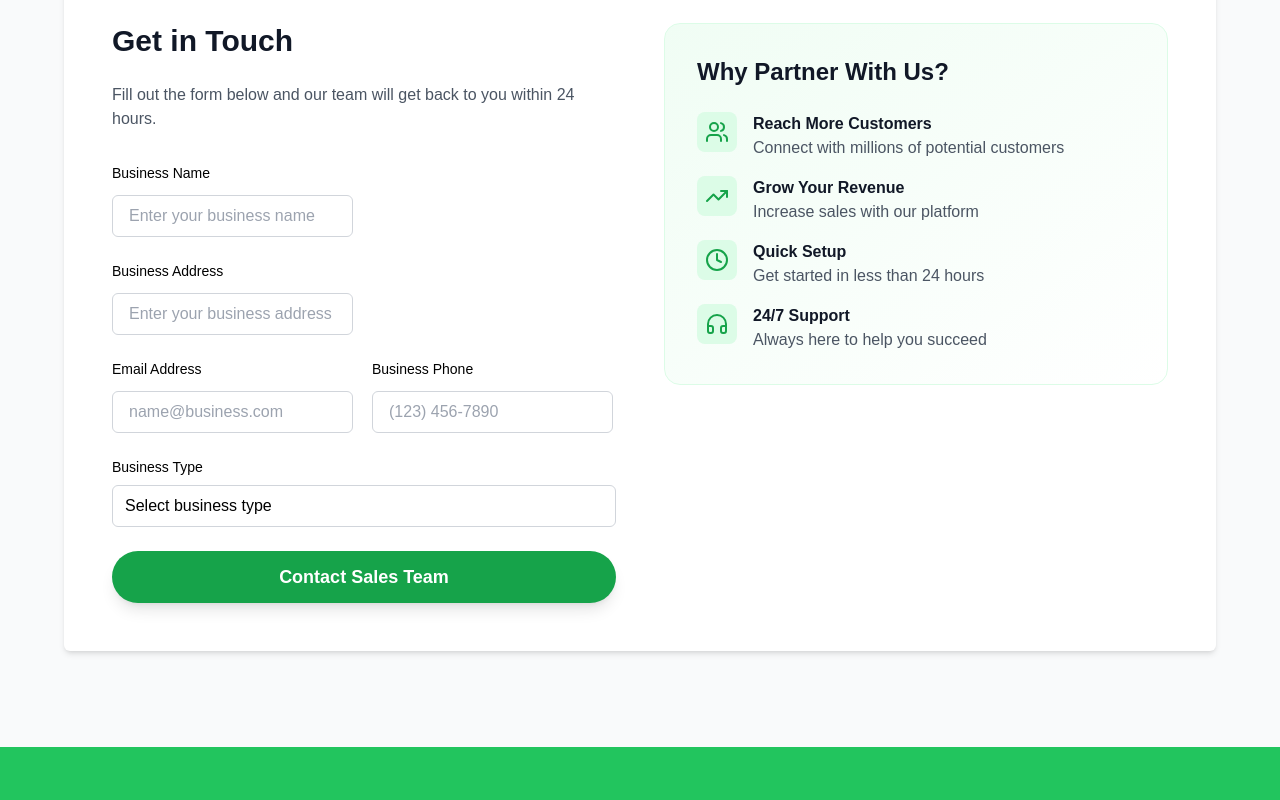
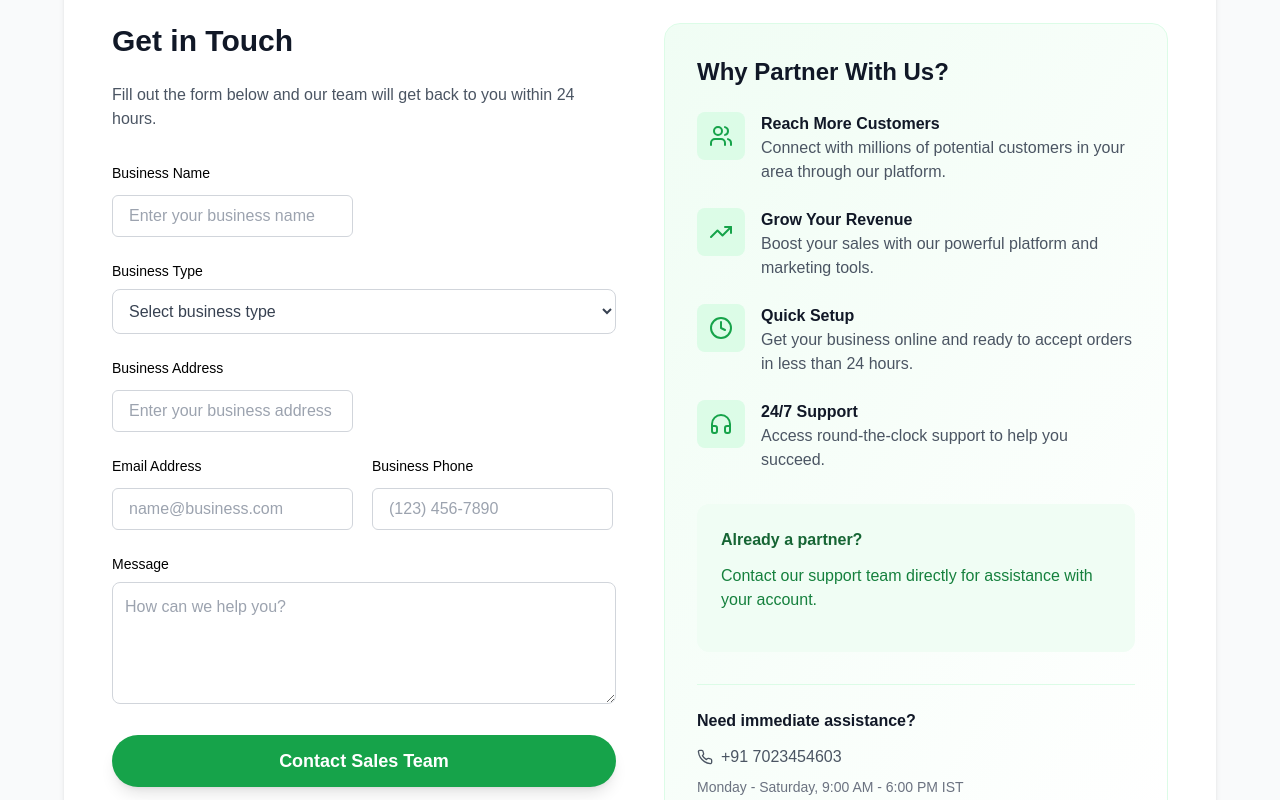
Before and after one commit to hritvikgupta/quickcommerce, a Next.js app: page /contact in a window 1280 px wide. Shown: the part 800-1600 px from the top of the page. Built offline with nearby package versions, Linux system fonts and the light colour scheme.

Commit message:
update-marketplace

```diff
--- a/src/app/contact/page.js
+++ b/src/app/contact/page.js
@@ -9,7 +9,7 @@ import Image from "next/image";
 import Link from "next/link";
 import { Apple, Smartphone, ArrowRight, ChevronDown, Menu, X } from "lucide-react"; // Added Menu and X icons
 import { useRouter } from 'next/navigation'; // For navigation
-
+import axios from "axios";
 // Custom Label Component with Black Text
 const Label = ({ htmlFor, children }) => (
   <label htmlFor={htmlFor} className="block text-sm font-medium text-black mb-2">
@@ -130,7 +130,7 @@ const Header = ({ scrollToPricing, scrollToSignup }) => {
             )}
           </div>
 
-          <Button variant="ghost" className="font-bold text-green-900 hover:text-green-700" onClick={() => router.push('/contact')}>
+          <Button variant="ghost" className="font-bold ml-[-5px] text-green-900 hover:text-green-700" onClick={() => router.push('/contact')}>
             Contact
           </Button>
           <Button variant="ghost" className="font-bold text-green-900 hover:text-green-700" onClick={() => router.push('/aboutus')}>
@@ -231,13 +231,15 @@ const Header = ({ scrollToPricing, scrollToSignup }) => {
   );
 };
 const ContactPage = () => {
-  const [businessType, setBusinessType] = useState("");
   const [formData, setFormData] = useState({
     businessName: '',
     businessAddress: '',
+    businessType: '',
     email: '',
     phone: '',
+    message: ''
   });
+  const [isSubmitted, setIsSubmitted] = useState(false);
 
   const handleInputChange = (e) => {
     setFormData({
@@ -246,9 +248,77 @@ const ContactPage = () => {
     });
   };
 
-  const handleSubmit = (e) => {
+  const SuccessMessage = () => (
+    <div className="text-center py-12 px-4">
+      <div className="mb-8">
+        <svg
+          className="w-20 h-20 text-green-500 mx-auto mb-6"
+          fill="none"
+          stroke="currentColor"
+          viewBox="0 0 24 24"
+        >
+          <path
+            strokeLinecap="round"
+            strokeLinejoin="round"
+            strokeWidth="2"
+            d="M9 12l2 2 4-4m6 2a9 9 0 11-18 0 9 9 0 0118 0z"
+          />
+        </svg>
+        <h3 className="text-2xl md:text-3xl font-bold text-gray-900 mb-4">
+          Thank You for Reaching Out!
+        </h3>
+        <p className="text-lg text-gray-600 mb-2">
+          We've received your message and appreciate your interest in InstaMarkt.
+        </p>
+        <p className="text-lg text-gray-600">
+          Our team will contact you within the next 24 hours to discuss how we can help grow your business.
+        </p>
+      </div>
+      <div className="flex justify-center gap-4">
+        <Link href="/">
+          <Button className="bg-green-600 hover:bg-green-700 text-white rounded-full px-8 py-3">
+            Return to Home
+          </Button>
+        </Link>
+        <Link href="/business">
+          <Button variant="outline" className="border-2 border-green-600 text-green-600 hover:bg-green-50 rounded-full px-8 py-3">
+            Explore Business Solutions
+          </Button>
+        </Link>
+      </div>
+    </div>
+  );
+
+  const handleSubmit = async (e) => {
     e.preventDefault();
-    // Handle form submission
+
+    const contactData = {
+      fields: {
+        "Business Name": formData.businessName,
+        "Business Type": formData.businessType,
+        "Business Address": formData.businessAddress,
+        "Email": formData.email,
+        "Phone": formData.phone,
+        "Message": formData.message,
+        "Status": "New"
+      }
+    };
+
+    try {
+      const contactResponse = await axios.post(
+        `https://api.airtable.com/v0/${process.env.NEXT_PUBLIC_AIRTABLE_BASE_ID}/Contact%20Us`,
+        contactData,
+        {
+          headers: {
+            Authorization: `Bearer ${process.env.NEXT_PUBLIC_AIRTABLE_PAT}`,
+            'Content-Type': 'application/json',
+          },
+        }
+      );
+      setIsSubmitted(true);
+    } catch (error) {
+      console.error("Error submitting contact form:", error);
+    }
   };
 
   return (
@@ -273,7 +343,7 @@ const ContactPage = () => {
                   <h3 className="text-lg font-semibold mb-2">Call Us</h3>
                   <p className="text-white/90">Monday-Saturday</p>
                   <a href="tel:7023454603" className="block text-lg font-medium mt-2 hover:text-white/80">
-                    7023454603
+                    +91 7023454603
                   </a>
                 </div>
                 <div className="bg-white/10 backdrop-blur-lg rounded-xl p-6 hover:bg-white/20 transition-all duration-300">
@@ -305,6 +375,7 @@ const ContactPage = () => {
           <Card className="overflow-visible border-0 shadow-2xl">
             <CardContent className="p-8 md:p-12">
               <div className="flex flex-col md:flex-row gap-12">
+                {!isSubmitted ? (
                   <div className="md:w-1/2">
                     <h2 className="text-3xl font-bold mb-6 text-gray-900">Get in Touch</h2>
                     <p className="text-gray-600 mb-8">
@@ -313,65 +384,87 @@ const ContactPage = () => {
 
                     <form onSubmit={handleSubmit} className="space-y-6">
                       <div>
-                      <Label htmlFor="businessName" className="text-gray-700">Business Name</Label>
+                        <Label htmlFor="businessName">Business Name</Label>
                         <Input
                           id="businessName"
                           value={formData.businessName}
                           onChange={handleInputChange}
-                        className="mt-1 focus:ring-green-500 focus:border-green-500"
+                          className="mt-1 text-black"
                           placeholder="Enter your business name"
+                          required
                         />
                       </div>
 
                       <div>
-                      <Label htmlFor="businessAddress" className="text-gray-700">Business Address</Label>
+                        <Label htmlFor="businessType">Business Type</Label>
+                        <select
+                          id="businessType"
+                          value={formData.businessType}
+                          onChange={handleInputChange}
+                          className="w-full p-3 border border-gray-300 rounded-lg focus:ring-2 focus:ring-green-500 focus:border-transparent text-gray-700 bg-white"
+                          required
+                        >
+                          <option value="" disabled>Select business type</option>
+                          <option value="Restaurant">Restaurant</option>
+                          <option value="Grocery">Grocery</option>
+                          <option value="Alcohol">Alcohol</option>
+                          <option value="Convenience">Convenience</option>
+                          <option value="Flower Shop">Flower Shop</option>
+                          <option value="Pet Store">Pet Store</option>
+                          <option value="Retail">Retail</option>
+                        </select>
+                      </div>
+
+                      <div>
+                        <Label htmlFor="businessAddress">Business Address</Label>
                         <Input
                           id="businessAddress"
                           value={formData.businessAddress}
                           onChange={handleInputChange}
-                        className="mt-1 focus:ring-green-500 focus:border-green-500"
+                          className="mt-1 text-black"
                           placeholder="Enter your business address"
+                          required
                         />
                       </div>
 
                       <div className="grid grid-cols-1 sm:grid-cols-2 gap-4">
                         <div>
-                        <Label htmlFor="email" className="text-gray-700">Email Address</Label>
+                          <Label htmlFor="email">Email Address</Label>
                           <Input
                             id="email"
                             type="email"
                             value={formData.email}
                             onChange={handleInputChange}
-                          className="mt-1 focus:ring-green-500 focus:border-green-500"
+                            className="mt-1 text-black"
                             placeholder="name@business.com"
+                            required
                           />
                         </div>
                         <div>
-                        <Label htmlFor="phone" className="text-gray-700">Business Phone</Label>
+                          <Label htmlFor="phone">Business Phone</Label>
                           <Input
                             id="phone"
                             type="tel"
                             value={formData.phone}
                             onChange={handleInputChange}
-                          className="mt-1 focus:ring-green-500 focus:border-green-500"
+                            className="mt-1 text-black"
                             placeholder="(123) 456-7890"
+                            required
                           />
                         </div>
                       </div>
 
                       <div>
-                      <Label htmlFor="businessType" className="text-gray-700">Business Type</Label>
-                      <Select value={businessType} onValueChange={setBusinessType}>
-                        <SelectTrigger className="w-full mt-1">
-                          {businessType || "Select business type"}
-                        </SelectTrigger>
-                        <SelectContent>
-                          <SelectItem value="restaurant">Restaurant</SelectItem>
-                          <SelectItem value="grocery">Grocery Store</SelectItem>
-                          <SelectItem value="retail">Retail Store</SelectItem>
-                          <SelectItem value="other">Other</SelectItem>
-                        </SelectContent>
-                      </Select>
+                        <Label htmlFor="message">Message</Label>
+                        <textarea
+                          id="message"
+                          value={formData.message}
+                          onChange={handleInputChange}
+                          rows={4}
+                          className="w-full text-black p-3 border border-gray-300 rounded-lg focus:ring-2 focus:ring-green-500 focus:border-transparent text-gray-900"
+                          placeholder="How can we help you?"
+                          required
+                        />
                       </div>
 
                       <Button
@@ -379,37 +472,101 @@ const ContactPage = () => {
                         className="w-full bg-green-600 hover:bg-green-700 text-white rounded-full py-3 px-8 text-lg font-semibold transform hover:scale-105 transition-all duration-200 shadow-lg"
                       >
                         Contact Sales Team
-                      {/* <ArrowRight className="ml-2 h-5 w-5" /> */}
                       </Button>
                     </form>
                   </div>
+                ) : (
+                  <div className="w-full">
+                    <SuccessMessage />
+                  </div>
+                )}
 
+                {!isSubmitted && (
                   <div className="md:w-1/2 relative">
                     <div className="sticky top-8">
                       <div className="bg-gradient-to-br from-green-50 to-white p-8 rounded-2xl border border-green-100">
-                      <h3 className="text-2xl font-bold text-gray-900 mb-6">Why Partner With Us?</h3>
+                        <h3 className="text-2xl font-bold text-gray-900 mb-6">
+                          Why Partner With Us?
+                        </h3>
 
-                      <div className="space-y-4">
-                        {[
-                          { icon: Users, title: "Reach More Customers", desc: "Connect with millions of potential customers" },
-                          { icon: TrendingUp, title: "Grow Your Revenue", desc: "Increase sales with our platform" },
-                          { icon: Clock, title: "Quick Setup", desc: "Get started in less than 24 hours" },
-                          { icon: Headphones, title: "24/7 Support", desc: "Always here to help you succeed" }
-                        ].map((item, index) => (
-                          <div key={index} className="flex items-start gap-4">
-                            <div className="bg-green-100 p-2 rounded-lg">
-                              <item.icon className="h-6 w-6 text-green-600" />
+                        <div className="space-y-6">
+                          <div className="flex items-start gap-4">
+                            <div className="bg-green-100 p-3 rounded-lg">
+                              <Users className="h-6 w-6 text-green-600" />
                             </div>
                             <div>
-                              <h4 className="font-semibold text-gray-900">{item.title}</h4>
-                              <p className="text-gray-600">{item.desc}</p>
+                              <h4 className="font-semibold text-gray-900">Reach More Customers</h4>
+                              <p className="text-gray-600">Connect with millions of potential customers in your area through our platform.</p>
                             </div>
                           </div>
-                        ))}
+
+                          <div className="flex items-start gap-4">
+                            <div className="bg-green-100 p-3 rounded-lg">
+                              <TrendingUp className="h-6 w-6 text-green-600" />
+                            </div>
+                            <div>
+                              <h4 className="font-semibold text-gray-900">Grow Your Revenue</h4>
+                              <p className="text-gray-600">Boost your sales with our powerful platform and marketing tools.</p>
+                            </div>
+                          </div>
+
+                          <div className="flex items-start gap-4">
+                            <div className="bg-green-100 p-3 rounded-lg">
+                              <Clock className="h-6 w-6 text-green-600" />
+                            </div>
+                            <div>
+                              <h4 className="font-semibold text-gray-900">Quick Setup</h4>
+                              <p className="text-gray-600">Get your business online and ready to accept orders in less than 24 hours.</p>
+                            </div>
+                          </div>
+
+                          <div className="flex items-start gap-4">
+                            <div className="bg-green-100 p-3 rounded-lg">
+                              <Headphones className="h-6 w-6 text-green-600" />
+                            </div>
+                            <div>
+                              <h4 className="font-semibold text-gray-900">24/7 Support</h4>
+                              <p className="text-gray-600">Access round-the-clock support to help you succeed.</p>
+                            </div>
+                          </div>
+                        </div>
+
+                        {/* Additional Info Box */}
+                        <div className="mt-8 bg-green-50 p-6 rounded-xl">
+                          <h4 className="font-semibold text-green-800 mb-3">
+                            Already a partner?
+                          </h4>
+                          <p className="text-green-700 mb-4">
+                            Contact our support team directly for assistance with your account.
+                          </p>
+                          {/* <Button
+                            variant="outline"
+                            className="w-full border-2 border-green-600 text-green-600 hover:bg-green-100 rounded-full"
+                            onClick={() => router.push('/support')}
+                          >
+                            Go to Support
+                          </Button> */}
+                        </div>
+
+                        {/* Contact Information */}
+                        <div className="mt-8 pt-6 border-t border-green-100">
+                          <h4 className="font-semibold text-gray-900 mb-3">
+                            Need immediate assistance?
+                          </h4>
+                          <div className="space-y-2">
+                            <div className="flex items-center gap-2 text-gray-600">
+                              <Phone className="h-4 w-4" />
+                              <span>+91 7023454603</span>
+                            </div>
+                            <p className="text-sm text-gray-500">
+                              Monday - Saturday, 9:00 AM - 6:00 PM IST
+                            </p>
                           </div>
                         </div>
                       </div>
                     </div>
+                  </div>
+                )}
               </div>
             </CardContent>
           </Card>
```
Also changed, not shown: src/app/business/page.js (+22 -17 lines), src/app/page.js (+19 -4 lines), src/app/pricing/page.js (+31 -21 lines), public/images/customer_support.png, public/images/online_ordering.png (added). Lines whose indentation alone changed are shown as unchanged.
